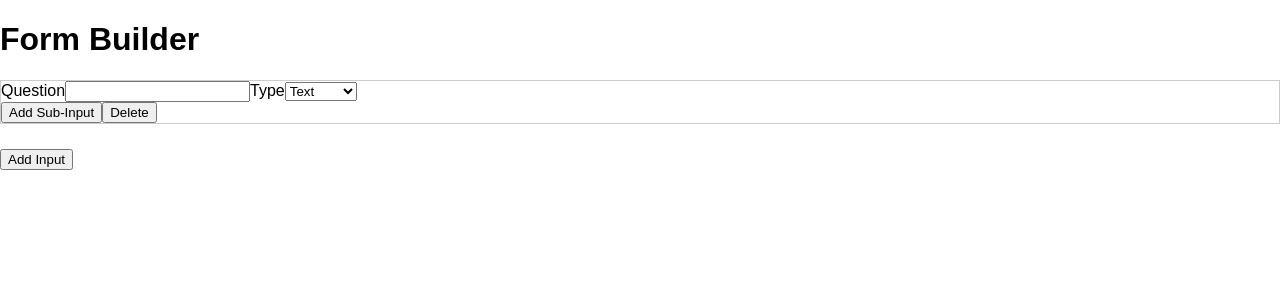
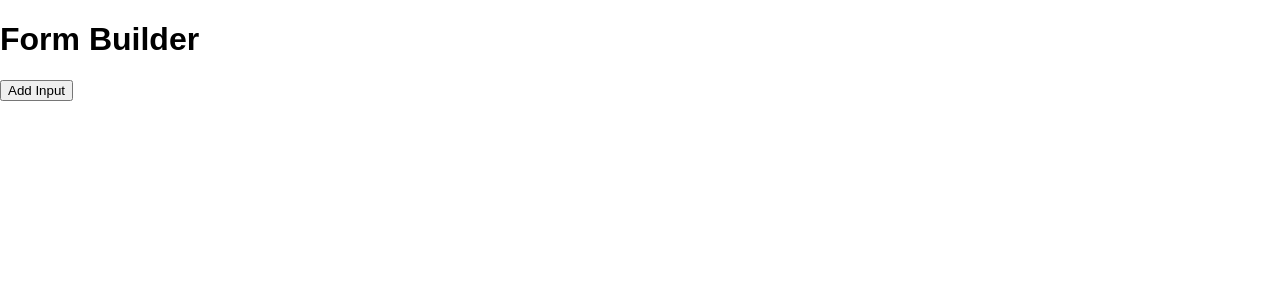
Before and after one commit to RobertBurnat/form-builder, a React (Create React App) app: page / in a window 1280 px wide. Shown: the top 300 px of the page. Built offline with nearby package versions, Linux system fonts and the light colour scheme.

Commit message:
Progress

```diff
--- a/src/components/InputsList/Input/Input.js
+++ b/src/components/InputsList/Input/Input.js
@@ -1,11 +1,39 @@
 import React, { Component } from 'react';
 import Aux from '../../../hoc/Auxiliary';
 import SubInput from './SubInput/SubInput'
+import uuid from 'uuid'
 import './Input.css'
 
 class Input extends Component {
     state = {
-        type: 'Number'
+        subInput: [],
+        type: ''
+}
+
+    addSubInput = () => {
+        const conditionInput = {
+            id: uuid.v4(),
+            questionLabel: 'Question',
+            typeLabel: 'Type',
+            conditionLabel: 'Condition',
+            types: [
+              {value: '', name: ''},
+              {value: 'Text', name: 'Text'},
+              {value: 'Number', name: 'Number'},
+              {value: 'YesNo ', name: 'YesNo'}
+            ],
+            conditions: [
+              { value : 'Equals', name: 'Equals'},
+              { value: 'Greater than', name: 'Greater than'},
+              { value: 'Less than', name: 'Less than'}
+            ],
+            radio: [
+              { value: 'Yes', name: 'Yes'},
+              { value: 'No', name: 'No'}
+            ],
+        };
+        const subInput = [...this.state.subInput, conditionInput];
+         this.setState({subInput});
     }
 
     onChangeType = e => {
@@ -13,10 +41,32 @@ class Input extends Component {
             ...this.state.type
         }
         this.setState({type: e.target.value})
+        console.log(e.target.value)
+    }
+
+    removeHandler = index => {
+        const subInput = [...this.state.subInput]
+        subInput.splice(index, 1);
+        this.setState({subInput: subInput});
     }
 
     render() {
-        let test =
+        const test = this.state.subInput.map((cur, index) =>{
+            return <SubInput
+                key={index}
+                id={cur.id}
+                questionLabel={cur.questionLabel}
+                typeLabel={cur.typeLabel}
+                conditionLabel={cur.conditionLabel}
+                types={cur.types}
+                conditions={cur.conditions}
+                radio={cur.radio}
+                typeInput={this.state.type}
+                addSubIn={this.addSubInput}
+                remove={this.removeHandler}
+                />
+        })
+        return(
             <Aux>
                 <div className="normInput">
                     <div className="contentInput">
@@ -29,34 +79,13 @@ class Input extends Component {
                         })}
                         </select></label>
                             <div className="Buttons">
-                    <button className="singleButton" onClick={this.props.addSub}>Add Sub-Input</button>
+                                <button className="singleButton" onClick={this.addSubInput}>Add Sub-Input</button>
                                 <button onClick={e => this.props.remove(this.props.id)}>Delete</button>
                             </div>
                         </div>
+                    {test}
                 </div>
             </Aux>
-        if(this.props.isSubIn) {
-            test =
-             <Aux>
-            <SubInput
-                id={this.props.id}
-                isSubIn={this.isSubIn}
-                conditionLabel={this.props.conditionLabel}
-                conditions={this.props.conditions}
-                radio={this.props.radio}
-                types={this.props.types}
-                questionLabel={this.props.questionLabel}
-                typeLabel={this.props.typeLabel}
-                remove={this.props.remove}
-                addSub={this.props.addSub}
-                typeInput={this.state.type}
-            />
-        </Aux>
-        }
-        return(
-            <div>
-                {test}
-            </div>
         )
     }
 }
--- a/src/components/InputsList/Input/SubInput/SubInput.js
+++ b/src/components/InputsList/Input/SubInput/SubInput.js
@@ -1,6 +1,6 @@
 import React from 'react';
 
-const subInput = props => {
+const subInput = (props, remove) => {
     let typeInput = null;
 
     switch(props.typeInput) {
@@ -11,14 +11,16 @@ const subInput = props => {
             typeInput = <input type="number" />
             break;
         case ('Yes / No'):
-            typeInput =
-            <select name="test">
+            typeInput = (
+                <div>
+            <select name="type">
                 {props.radio.map((currency, key) => {
                     return <option key={key} value={currency.value}>{currency.name}</option>
                 })}
             </select>
+            </div>)
             break;
-
+        default: typeInput = null;
     }
 
     return(
@@ -39,8 +41,8 @@ const subInput = props => {
                 })}
             </select></label>
             <div className="Buttons">
-                <button className="singleButton" onClick={props.addSub}>Add Sub-Input</button>
-                <button onClick={e => props.remove(props.id)}>Delete</button>
+                <button className="singleButton" onClick={props.addSubIn}>Add Sub-Input</button>
+                <button onClick={props.remove}>Delete</button>
             </div>
         </div>
     );
--- a/src/components/InputsList/InputsList.js
+++ b/src/components/InputsList/InputsList.js
@@ -1,66 +1,25 @@
-// import React from 'react';
-// import Input from './Input/Input';
-// import './InputsList.css';
-
-// const inputsList = ({data, remove, addSub, changeInp}) => {
-//     const typesValues = data.map((cur) => {
-//         return <Input input={cur} key={cur.id} remove={remove} addSub={addSub} changeInp={changeInp} />
-//     })
-//     return (
-//         <div className="inputList">
-//         {typesValues}
-//         </div>
-//     );
-// }
-
-// export default inputsList;
-
 import React, { Component } from 'react';
 import Input from './Input/Input';
 import './InputsList.css';
 import uuid from 'uuid';
 
-const newInput = {
-    questionLabel: 'Question',
-    typeLabel: 'Type',
-    conditionLabel: 'Condition',
-    types: [
-      {value: 'Text', name: 'Text'},
-      {value: 'Number', name: 'Number'},
-      {value: 'Yes / No ', name: 'Yes / No'}
-    ],
-    isSubIn: false
-  }
-
 class InputsList extends Component  {
     state = {
-        input: [{
-          id: uuid.v4(),
+        input: [],
+}
+    addInput = () => {
+     const normalInput = {
+        id: uuid.v4(),
         questionLabel: 'Question',
         typeLabel: 'Type',
         conditionLabel: 'Condition',
         types: [
-          {value: 'Text', name: 'Text'},
-          {value: 'Number', name: 'Number'},
-          {value: 'Yes / No ', name: 'Yes / No'}
+            {value: '', name: ''},
+            {value: 'Text', name: 'Text'},
+            {value: 'Number', name: 'Number'},
+            {value: 'Yes / No', name: 'Yes / No'}
         ],
-        conditions: [
-          { value : 'Equals', name: 'Equals'},
-          { value: 'Greater than', name: 'Greater than'},
-          { value: 'Less than', name: 'Less than'}
-        ],
-        radio: [
-          { value: 'Yes', name: 'Yes'},
-          { value: 'No', name: 'No'}
-        ],
-        isSubIn: false
-      }
-    ]}
-
-    addInput = () => {
-     const normalInput = {
-        ...newInput,
-        id: uuid.v4()
+        subInput:[]
     };
     const input = [...this.state.input, normalInput];
     this.setState({input});
@@ -69,27 +28,10 @@ class InputsList extends Component  {
      const remainder = this.state.input.filter(cur => cur.id !== id);
      this.setState({input: remainder});
 }
-    addSubIn = () => {
-        const conditionInput = {
-        ...newInput,
-         id: uuid.v4(),
-        conditions: [
-        { value : 'Equals', name: 'Equals'},
-        { value: 'Greater than', name: 'Greater than'},
-        { value: 'Less than', name: 'Less than'}
-        ],
-        radio: [
-        { value: 'Yes', name: 'Yes'},
-        { value: 'No', name: 'No'}
-        ],
-        isSubIn: true
-    };
-    const input = [...this.state.input, conditionInput];
-     this.setState({input});
-}
     render() {
         const test = this.state.input.map(cur => {
             return <Input
+            key={uuid.v4()}
             id={cur.id}
             questionLabel={cur.questionLabel}
             typeLabel={cur.typeLabel}
@@ -99,7 +41,6 @@ class InputsList extends Component  {
             types={cur.types}
             addSub={this.addSubIn}
             remove={this.deleteInputHandler}
-            isSubIn={cur.isSubIn}
             changed={this.onChangedHandler}
             />
         })
```
Lines whose indentation alone changed are shown as unchanged.
